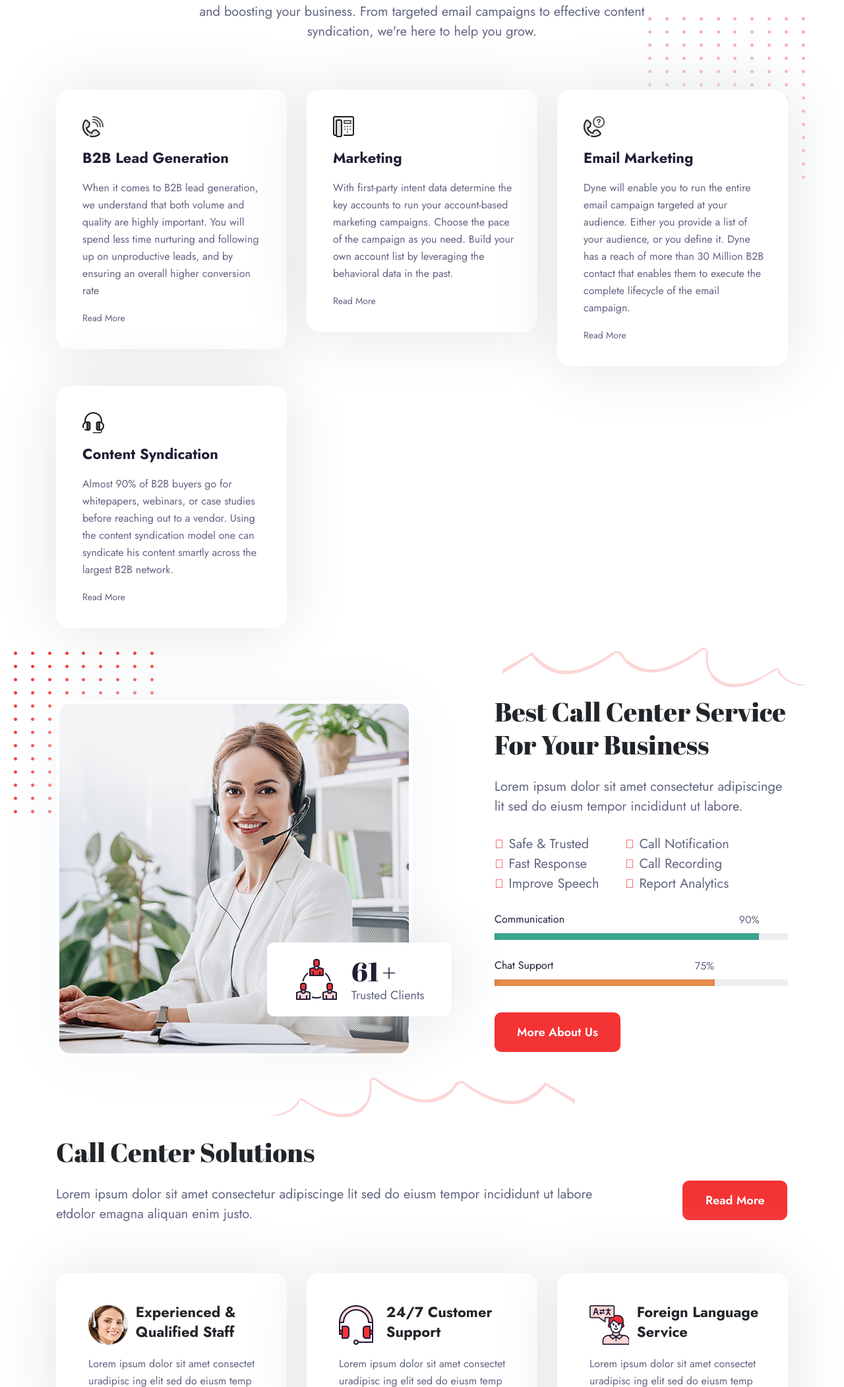
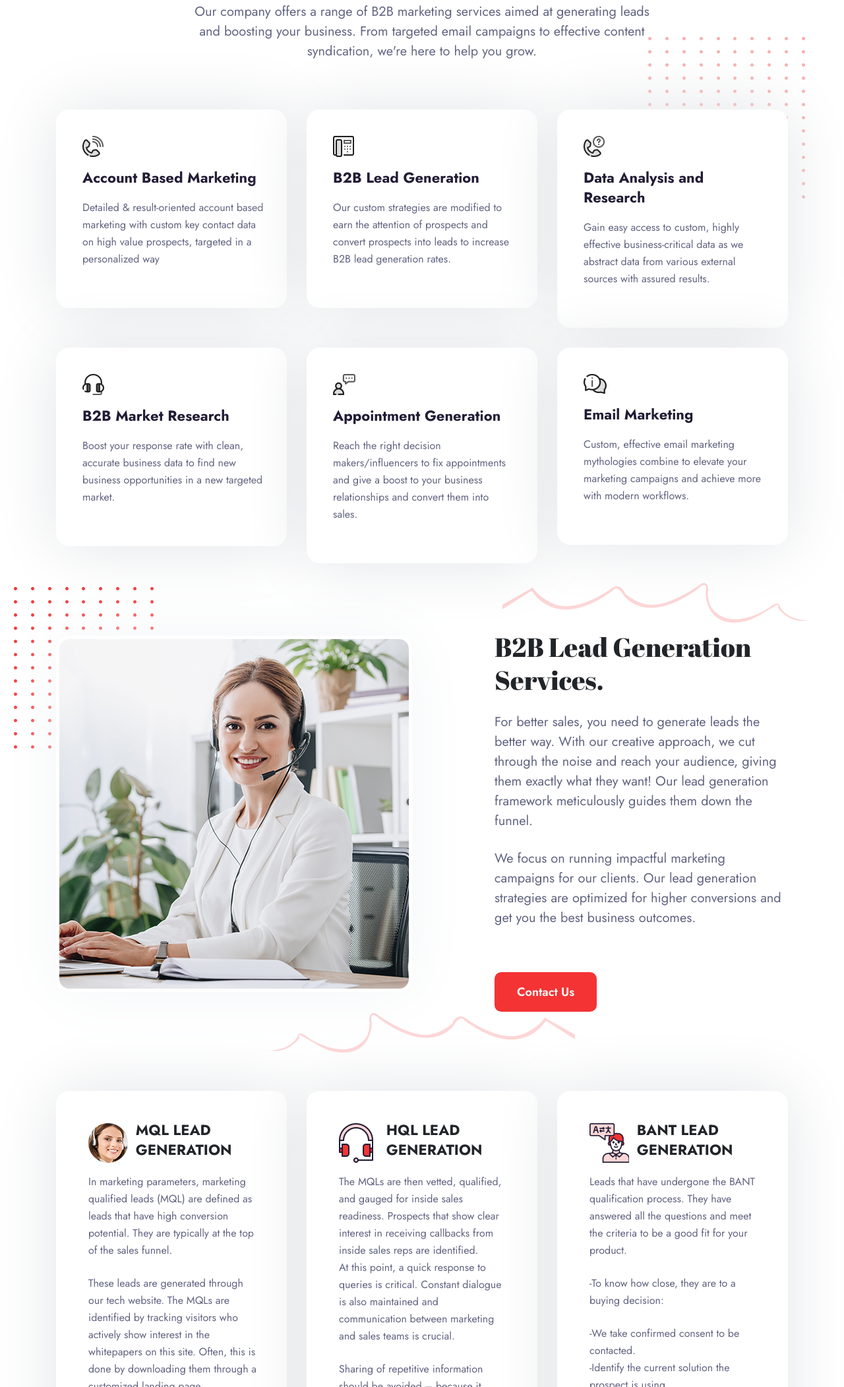
Before and after one commit to thecoolmaster137/aus, a plain HTML site: page services.html in a window 1280 px wide. Shown: the part 697-2800 px from the top of the page at 66% size. Drawn offline with nearby package versions, Linux system fonts and the light colour scheme.

Commit message:
added B2B service page

```diff
--- a/services.html
+++ b/services.html
@@ -46,7 +46,7 @@
                             </a>
                             <div class="dropdown-menu list-unstyled hotline-dropdown" aria-labelledby="navbarDropdown">
                                 <ul class="dropdown-menu-list list-unstyled">
-                                    <li><a class="dropdown-item scroll hotline-menu" href="b2b.html">B2B Services</a></li>
+                                    <li><a class="dropdown-item scroll hotline-menu" href="services.html">B2B Services</a></li>
                                     <li><a class="dropdown-item scroll hotline-menu" href="masstorts.html">Mass Torts</a></li>
                                 </ul>
                             </div>
@@ -94,7 +94,7 @@
             <div class="col-12 text-center">
                 <div class="sub-banner-text">
                     <h1 class="text-white mb-lg-4 mb-3">Services</h1>
-                    <p class="text-white">Lorem ipsum dolor sit amet consectetur adipiscing elit sed do eiusm tempor incididunt ut laboreet.</p>
+                    <p class="text-white">Our team provides customized solutions to help businesses connect with their customers and achieve their goals. Contact us today to learn more and start growing your brand.</p>
                     <div class="breadcrum">
                         <span class="font-weight-normal d-inline-block text-white">Home / </span>
                         <span class="breadcrum-active font-weight-normal d-inline-block text-white">Services</span>
@@ -123,9 +123,8 @@
                     <figure>
                         <img src="assets/images/services-section-plan-box-img-1.png" alt="">
                     </figure>
-                    <h4 class="font-weight-bold">B2B Lead Generation</h4>
-                    <p class="text-size-16">When it comes to B2B lead generation, we understand that both volume and quality are highly important. You will spend less time nurturing and following up on unproductive leads, and by ensuring an overall higher conversion rate</p>
-                    <a class="d-inline-block text-decoration-none" href="services.html">Read More<i class="far fa-long-arrow-alt-right position-relative"></i></a>
+                    <h4 class="font-weight-bold">Account Based Marketing</h4>
+                    <p class="text-size-16">Detailed & result-oriented account based marketing with custom key contact data on high value prospects, targeted in a personalized way</p>
                 </div>
             </div>
             <div class="col-lg-4 col-md-4 col-sm-6 col-12 mb-md-0 mb-4 text-md-left text-center">
@@ -133,9 +132,8 @@
                     <figure>
                         <img src="assets/images/services-section-plan-box-img-2.png" alt="">
                     </figure>
-                    <h4 class="font-weight-bold">Marketing</h4>
-                    <p class="text-size-16">With first-party intent data determine the key accounts to run your account-based marketing campaigns. Choose the pace of the campaign as you need. Build your own account list by leveraging the behavioral data in the past.</p>
-                    <a class="d-inline-block text-decoration-none" href="services.html">Read More<i class="far fa-long-arrow-alt-right position-relative"></i></a>
+                    <h4 class="font-weight-bold">B2B Lead Generation</h4>
+                    <p class="text-size-16">Our custom strategies are modified to earn the attention of prospects and convert prospects into leads to increase B2B lead generation rates.</p>
                 </div>
             </div>
             <div class="col-lg-4 col-md-4 col-sm-6 col-12 text-md-left text-center">
@@ -143,9 +141,8 @@
                     <figure>
                         <img src="assets/images/services-section-plan-box-img-3.png" alt="">
                     </figure>
-                    <h4 class="font-weight-bold">Email Marketing</h4>
-                    <p class="text-size-16">Dyne will enable you to run the entire email campaign targeted at your audience. Either you provide a list of your audience, or you define it. Dyne has a reach of more than 30 Million B2B contact that enables them to execute the complete lifecycle of the email campaign.</p>
-                    <a class="d-inline-block text-decoration-none" href="services.html">Read More<i class="far fa-long-arrow-alt-right position-relative"></i></a>
+                    <h4 class="font-weight-bold">Data Analysis and Research</h4>
+                    <p class="text-size-16">Gain easy access to custom, highly effective business-critical data as we abstract data from various external sources with assured results.</p>
                 </div>
             </div>
         </div>
@@ -156,19 +153,17 @@
                     <figure>
                         <img src="assets/images/services-section-plan-box-img-4.png" alt="">
                     </figure>
-                    <h4 class="font-weight-bold">Content Syndication</h4>
-                    <p class="text-size-16">Almost 90% of B2B buyers go for whitepapers, webinars, or case studies before reaching out to a vendor. Using the content syndication model one can syndicate his content smartly across the largest B2B network.</p>
-                    <a class="d-inline-block text-decoration-none" href="services.html">Read More<i class="far fa-long-arrow-alt-right position-relative"></i></a>
+                    <h4 class="font-weight-bold">B2B Market Research</h4>
+                    <p class="text-size-16">Boost your response rate with clean, accurate business data to find new business opportunities in a new targeted market.</p>
                 </div>
             </div>
-            <!-- <div class="col-lg-4 col-md-4 col-sm-6 col-12 mb-md-0 mb-4 text-md-left text-center">
+            <div class="col-lg-4 col-md-4 col-sm-6 col-12 mb-md-0 mb-4 text-md-left text-center">
                 <div class="services-section-plan-box hover-effect">
                     <figure>
                         <img src="assets/images/services-section-plan-box-img-5.png" alt="">
                     </figure>
-                    <h4 class="font-weight-bold">Virtual Assistance</h4>
-                    <p class="text-size-16">Lorem ipsum dolor sit amet consectet uradipisc ing elit sed do eiusm temp orinc ididuquis enimone.</p>
-                    <a class="d-inline-block text-decoration-none" href="services.html">Read More<i class="far fa-long-arrow-alt-right position-relative"></i></a>
+                    <h4 class="font-weight-bold">Appointment Generation</h4>
+                    <p class="text-size-16">Reach the right decision makers/influencers to fix appointments and give a boost to your business relationships and convert them into sales.</p>
                 </div>
             </div>
             <div class="col-lg-4 col-md-4 col-sm-6 col-12 text-md-left text-center">
@@ -176,11 +171,10 @@
                     <figure>
                         <img src="assets/images/services-section-plan-box-img-6.png" alt="">
                     </figure>
-                    <h4 class="font-weight-bold">Live Chat Support</h4>
-                    <p class="text-size-16">Lorem ipsum dolor sit amet consectet uradipisc ing elit sed do eiusm temp orinc ididuquis enimone.</p>
-                    <a class="d-inline-block text-decoration-none" href="services.html">Read More<i class="far fa-long-arrow-alt-right position-relative"></i></a>
+                    <h4 class="font-weight-bold">Email Marketing</h4>
+                    <p class="text-size-16">Custom, effective email marketing mythologies combine to elevate your marketing campaigns and achieve more with modern workflows.</p>
                 </div>
-            </div> -->
+            </div>
         </div>
 
     </div>
@@ -197,14 +191,14 @@
                     <figure class="about-service-section-main-img mb-0 position-relative">
                         <img class="img-fluid" src="assets/images/about-service-section-main-img.png" alt="">
                     </figure>
-                    <div class="counter-box position-absolute">
+                    <!-- <div class="counter-box position-absolute">
                         <figure class="plus-icon float-left mb-0">
                             <img class="img-fluid" src="assets/images/client-icon.png" alt="">
                         </figure>
                         <span class="number count d-inline-block">61</span>
                         <span class="suffix d-inline-block">+</span>
                         <span class="customer d-block">Trusted Clients</span>
-                    </div>
+                    </div> -->
                     <figure class="about-service-section-shape-img-3 mb-0 position-absolute">
                         <img class="img-fluid" src="assets/images/about-service-section-shape-img-3.png" alt="">
                     </figure>
@@ -215,10 +209,11 @@
                     <figure class="about-service-section-shape-img-1 mb-0 position-absolute">
                         <img class="img-fluid" src="assets/images/about-service-section-shape-img-1.png" alt="">
                     </figure>
-                    <h2 class="mb-lg-4 mb-md-3 mb-2">Best Call Center Service For Your Business</h2>
-                    <p>Lorem ipsum dolor sit amet consectetur adipiscinge lit sed do eiusm tempor incididunt ut labore.</p>
+                    <h2 class="mb-lg-4 mb-md-3 mb-2">B2B Lead Generation Services.</h2>
+                    <p>For better sales, you need to generate leads the better way. With our creative approach, we cut through the noise and reach your audience, giving them exactly what they want! Our lead generation framework meticulously guides them down the funnel.</p>
+                    <p>We focus on running impactful marketing campaigns for our clients. Our lead generation strategies are optimized for higher conversions and get you the best business outcomes.</p>
                     <div class="row">
-                        <div class="col-lg-5 col-md-6 col-sm-6 col-6">
+                        <!-- <div class="col-lg-5 col-md-6 col-sm-6 col-6">
                             <div class="about-service-section-listing-outer">
                                 <ul class="about-service-section-listing p-0 m-0">
                                     <li class="list-unstyled"><i class="fal fa-check-circle"></i>Safe &amp; Trusted</li>
@@ -235,10 +230,10 @@
                                     <li class="list-unstyled"><i class="fal fa-check-circle"></i>Report Analytics</li>
                                 </ul>
                             </div>
-                        </div>
+                        </div> -->
                         <div class="col"></div>
                     </div>
-                    <div class="progress-bar-outer position-relative">
+                    <!-- <div class="progress-bar-outer position-relative">
                         <span class="d-block font-weight-normal">Communication</span>
                         <div class="progress-bar">
                             <div class="bar" data-size="90" style="width: 90%;">
@@ -253,9 +248,9 @@
                                 <span class="perc">62%</span>
                             </div>
                         </div>
-                    </div>
+                    </div> -->
                     <div class="about-service-section-btn-outer d-lg-block d-none">
-                        <a class="d-inline-block hover-effect" href="about.html">More About Us</a>
+                        <a class="d-inline-block hover-effect" href="contact.html">Contact Us</a>
                     </div>
                 </div>
             </div>
@@ -265,7 +260,7 @@
 <!-- SOLUTIONS SECTION -->
 <section class="solutions-section">
     <div class="container">
-        <div class="solutions-section-inner text-md-left text-center">
+        <!-- <div class="solutions-section-inner text-md-left text-center">
             <div class="row">
                 <h2 class="mb-lg-4 mb-2">Call Center Solutions</h2>
                 <div class="col-lg-10 col-md-9 col-sm-12">
@@ -279,7 +274,7 @@
                     </div>
                 </div>
             </div>
-        </div>
+        </div> -->
         <div class="row wow slideinLeft" data-wow-duration="2s" style="visibility: hidden; animation-duration: 2s; animation-name: none;">
             <div class="col-md-4 col-sm-6 mb-md-0 mb-4 text-md-left text-center">
                 <div class="solutions-section-plan-box hover-effect">
@@ -290,9 +285,11 @@
                             </figure>
                         </div>
                         <div class="col-lg-9 col-12">
-                            <h4>Experienced &amp; Qualified Staff</h4>
+                            <h4>MQL LEAD GENERATION</h4>
                         </div>
-                        <p class="text-size-16 mb-0">Lorem ipsum dolor sit amet consectet uradipisc ing elit sed do eiusm temp orinc ididuquis enimone.</p>
+                        <p class="text-size-16 mb-0">In marketing parameters, marketing qualified leads (MQL) are defined as leads that have high conversion potential. They are typically at the top of the sales funnel.</p><br>
+                        <p class="text-size-16 mb-0">These leads are generated through our tech website. The MQLs are identified by tracking visitors who actively show interest in the whitepapers on this site. Often, this is done by downloading them through a customized landing page.</p><br>
+                        <p class="text-size-16 mb-0">An intent based-content syndication program is run to unveil deeper insights about the identified leads. An AI-powered automation tool helps us capture and interpret behavioral data from the leads.</p>
                     </div>
                 </div>
             </div>
@@ -305,9 +302,12 @@
                             </figure>
                         </div>
                         <div class="col-lg-9 col-12">
-                            <h4>24/7 Customer Support</h4>
+                            <h4>HQL LEAD GENERATION</h4>
                         </div>
-                        <p class="text-size-16 mb-0">Lorem ipsum dolor sit amet consectet uradipisc ing elit sed do eiusm temp orinc ididuquis enimone.</p>
+                        <p class="text-size-16 mb-0">The MQLs are then vetted, qualified, and gauged for inside sales readiness. Prospects that show clear interest in receiving callbacks from inside sales reps are identified.</p>
+                        <p class="text-size-16 mb-0">At this point, a quick response to queries is critical. Constant dialogue is also maintained and communication between marketing and sales teams is crucial.</p><br>
+                        <p class="text-size-16 mb-0">Sharing of repetitive information should be avoided – because it assumes leads have no prior knowledge of your products and services.</p>
+                        <p class="text-size-16 mb-0">Instead, the sales team should continue the story that has been built via marketing.</p>
                     </div>
                 </div>
             </div>
@@ -320,9 +320,15 @@
                             </figure>
                         </div>
                         <div class="col-lg-9 col-12">
-                            <h4>Foreign Language Service</h4>
+                            <h4>BANT LEAD GENERATION</h4>
                         </div>
-                        <p class="text-size-16 mb-0">Lorem ipsum dolor sit amet consectet uradipisc ing elit sed do eiusm temp orinc ididuquis enimone.</p>
+                        <p class="text-size-16 mb-0">Leads that have undergone the BANT qualification process. They have answered all the questions and meet the criteria to be a good fit for your product.</p><br>
+                        <p class="text-size-16 mb-0">-To know how close, they are to a buying decision:</p><br>
+                        <p class="text-size-16 mb-0">-We take confirmed consent to be contacted.</p>
+                        <p class="text-size-16 mb-0">-Identify the current solution the prospect is using.</p>
+                        <p class="text-size-16 mb-0">-Identify the number of locations they have been operating from.</p>
+                        <p class="text-size-16 mb-0">-Identify if any challenges or pain points.</p>
+                        <p class="text-size-16 mb-0">-Identify the time frame to change the current solution.</p>
                     </div>
                 </div>
             </div>
@@ -331,7 +337,7 @@
 </section>
 <!-- REVIEW SECTION -->
 <section class="review-section text-center">
-    <div class="container">
+    <!-- <div class="container">
         <div class="row position-relative">
             <figure class="review-section-shape-img-1 position-absolute mb-0">
                 <img class="img-fluid" src="assets/images/review-section-shape-img-1.png" alt="">
@@ -399,7 +405,7 @@
                 <i class="far fa-long-arrow-alt-right position-absolute"></i>
             </a>
         </div>
-    </div>
+    </div> -->
 </section>
 <!-- NEWSLETTER SECTION -->
 <section class="newsletter-section position-relative">
@@ -410,7 +416,7 @@
                     <img class="img-fluid" src="assets/images/newsletter-shape-img-1.png" alt="">
                 </figure>
                 <h2 class="mb-lg-4 mb-md-3 mb-2">Join Our Newsletter</h2>
-                <p>Lorem ipsum dolor sit amet consectetur adipiscinge lit sed do eiusm tempor incididunt ut labore etdolor emagna aliquan enim justo.</p>
+                <p>Subscribe to the AUS newsletter, where we share the latest insights on human-centric marketing. Subscribe now for expert tips and success stories on creating authentic connections with your customers.</p>
                 <form class="newsletter-form" target="_blank" action="//akdesigner.com/whmcs-templates/cart.php?systpl=Natix-Host&amp;a=add&amp;domain=register" method="post">
                     <div class="form-group mb-0 position-relative">
                     <input type="text" class="form-control" id="exampleInputEmail2" placeholder="Enter Your Email Address" name="query">
@@ -431,9 +437,9 @@
             <div class="col-xl-5 col-lg-4 col-md-5 col-sm-6 text-sm-left text-center">
                 <div class="footer-logo-content">
                     <figure class="footer-logo">
-                        <img class="img-fluid" src="assets/images/footer-logo.png" alt="">
+                        <p>AUS</p>
                     </figure>
-                    <p class="text-size-16 mb-lg-4 mb-md-3 mb-3">Lorem ipsum dolor sit amet, consectetur adipiscing elitsed do eiusmod tempororem ipsum dolor sit am econsect ametconsectetetur adipiscing.</p>
+                    <p class="text-size-16 mb-lg-4 mb-md-3 mb-3">AUS was launched in 2017 with the simple mission to help brands connect with their human customers more humanly.</p>
                     <ul class="footer-logo-content-listing p-0 m-0">
                         <li class="list-unstyled d-inline-block"><a class="d-inline-block" href="#"><i class="fab fa-facebook-square"></i></a></li>
                         <li class="list-unstyled d-inline-block"><a class="d-inline-block" href="#"><i class="fab fa-twitter-square"></i></a></li>
```
Also changed, not shown: about.html (+4 -4 lines), contact.html (+1 -1 lines), index.html (+1 -1 lines).
